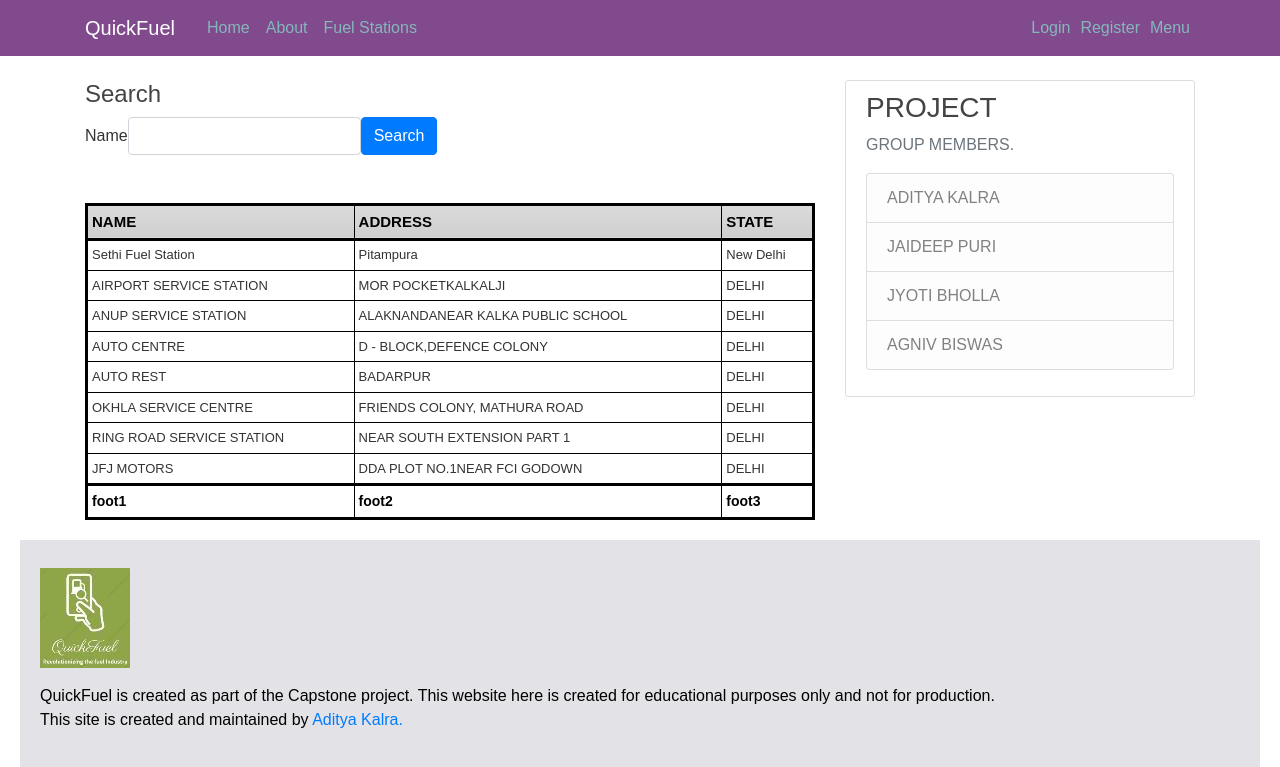
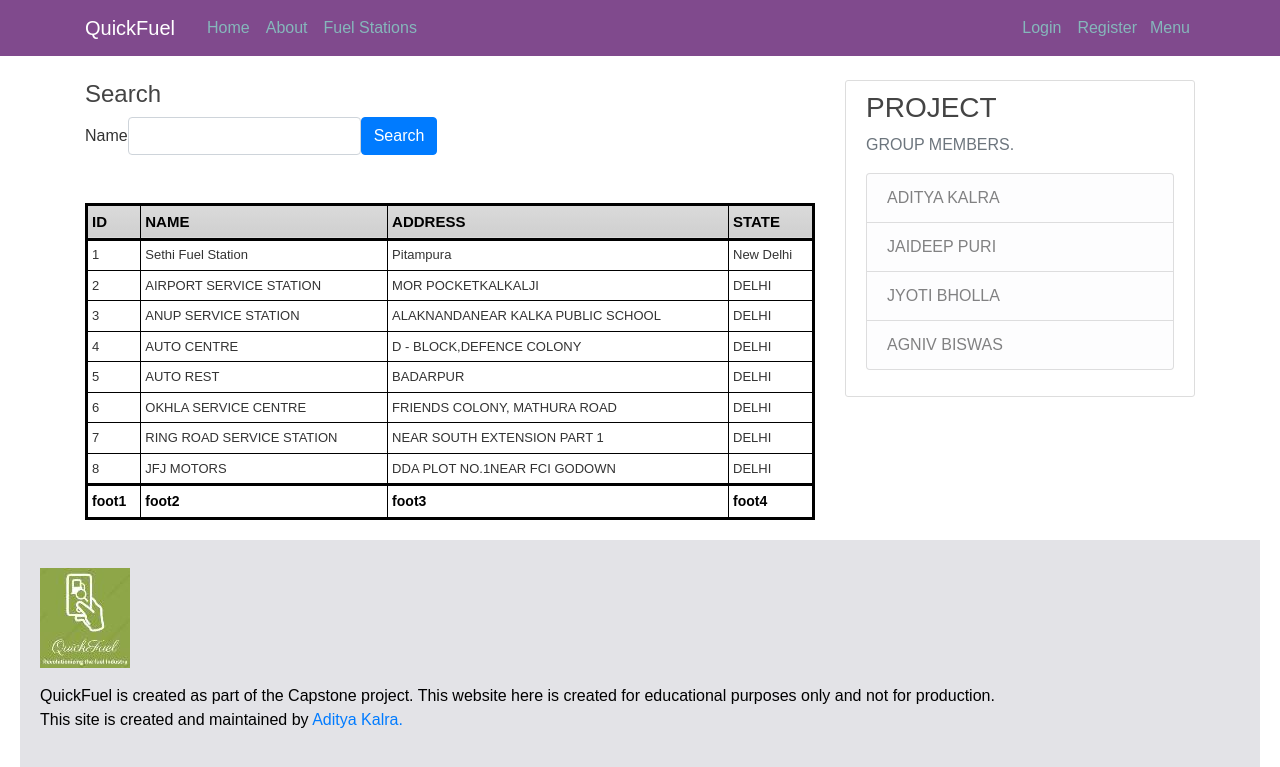
Before and after one commit to adityakalra581/Automated-fuel-stations, a Flask app: page /stations in a window 1280 px wide. Shown: the top 767 px of the page. Run offline with Flask 2, Linux system fonts and the light colour scheme; data comes from the database, SQL or seed files in the repository; some libraries are stand-ins or nearby versions.

Commit message:
Minor Updates

```diff
--- a/flask_blog/forms.py
+++ b/flask_blog/forms.py
@@ -22,7 +22,7 @@
 
 ## These methods are present for making a new registration with Unique username and Email.
 ## Both the methods will check whether the email and username already Exists in the database or not.
-## IF true will raise an Validation error.
+## If true will raise an Validation error.
 
     def validate_username(self, username):
         user = User.query.filter_by(username=username.data).first()
--- a/flask_blog/models.py
+++ b/flask_blog/models.py
@@ -27,7 +27,6 @@
         return f"User('{self.username}', '{self.email}', '{self.image_file}')"
 
 class Fuel(db.Model):
-
     id = db.Column(db.Integer, primary_key=True)
     name = db.Column(db.String(20))
     address = db.Column(db.String(50))
--- a/flask_blog/templates/layout.html
+++ b/flask_blog/templates/layout.html
@@ -38,19 +38,10 @@
                 <a class="nav-item nav-link" href="{{ url_for('profile') }}">Profile</a>
                 <a class="nav-item nav-link" href="{{ url_for('logout') }}">Logout</a>
               {% else %}
+                <a class="nav-item nav-link" href="{{ url_for('login') }}">Login</a>
+                <a class="nav-item nav-link" href="{{ url_for('register') }}">Register</a>
             </div>
-            <div class="dropdown">
-              <button class="dropbtn">Login
-                <i class="fa fa-caret-down"></i>
-              </button>
-              <div class="dropdown-content">
-                <a class="nav-item nav-link" href="{{ url_for('login') }}">User Login</a>
-                <a class="nav-item nav-link" href="#">Admin Login</a>
-              </div>
-            </div>
-                <!-- <a class="nav-item nav-link" href="{{ url_for('login') }}">Login</a> -->
-                <!-- <a class="nav-item nav-link" href="{{ url_for('register') }}">Register</a> -->
-              <div class="dropdown">
+              <!-- <div class="dropdown">
                 <button class="dropbtn">Register
                   <i class="fa fa-caret-down"></i>
                 </button>
@@ -58,7 +49,7 @@
                 <a class="nav-item nav-link" href="{{ url_for('register') }}">User Register</a>
                 <a class="nav-item nav-link" href="#">Admin Register</a>
               </div>
-            </div>
+            </div>   -->
               {% endif %}
             </div>
               <div class="dropdown">
@@ -69,7 +60,7 @@
                   <a href="#">Paper</a>
                   <a href="https://github.com/adityakalra581"target="_blank">Github</a>
                   <a href="{{ url_for('contact') }}">Contact</a>
-                  <a href="#">DOCS</a>
+                  <a href="https://adityakalra581.github.io/Automated-fuel-stations/" target = "_blank">DOCS</a>
                 </div>
               </div>
 
--- a/flask_blog/templates/stations.html
+++ b/flask_blog/templates/stations.html
@@ -14,6 +14,7 @@
      <table class="minimalistBlack">
       <thead>
       <tr>
+      <th>ID</th>
       <th>NAME</th>
       <th>ADDRESS</th>
       <th>STATE</th>
@@ -26,8 +27,8 @@
       <td>foot1</td>
       <td>foot2</td>
       <td>foot3</td>
-      <!-- <td>foot4</td>
-      <td>foot5</td> -->
+      <td>foot4</td>
+      <!-- <td>foot5</td>  -->
       </tr>
       </tfoot>
       <tbody>
@@ -35,6 +36,9 @@
       <tr>
         {% for i in query %}
         <tr>
+          <td>
+            {{ i.id }}
+          </td>
           <td>
             {{ i.name }}
           </td>
```
